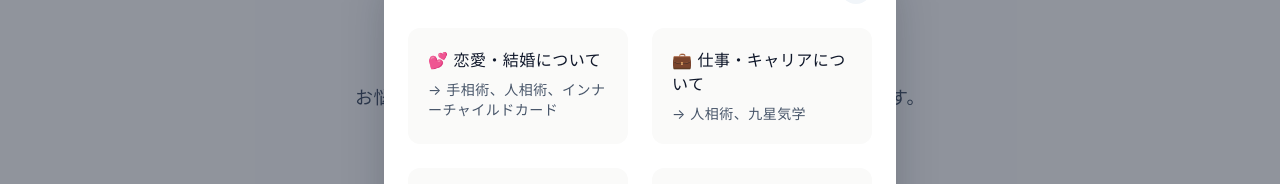
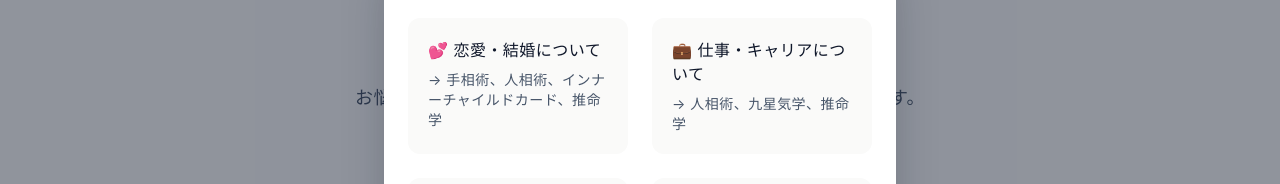
Before and after one commit to Y-2G/uranailala, a Next.js app: page / in a window 1280 px wide. Both pictures are taken after a click on the button "迷ったら？占術の選び方". Shown: the part 900-1084 px from the top of the page. Built offline with nearby package versions, Linux system fonts and the light colour scheme; no server answers.

Commit message:
Add suimeigaku to guide selections

```diff
--- a/src/components/Menu.tsx
+++ b/src/components/Menu.tsx
@@ -145,7 +145,7 @@ export function Menu() {
                   💕 恋愛・結婚について
                 </div>
                 <p className={styles.menuGuideItemText}>
-                  → 手相術、人相術、インナーチャイルドカード
+                  → 手相術、人相術、インナーチャイルドカード、推命学
                 </p>
               </div>
               <div className={styles.menuGuideItem}>
@@ -153,7 +153,7 @@ export function Menu() {
                   💼 仕事・キャリアについて
                 </div>
                 <p className={styles.menuGuideItemText}>
-                  → 人相術、九星気学
+                  → 人相術、九星気学、推命学
                 </p>
               </div>
               <div className={styles.menuGuideItem}>
```
